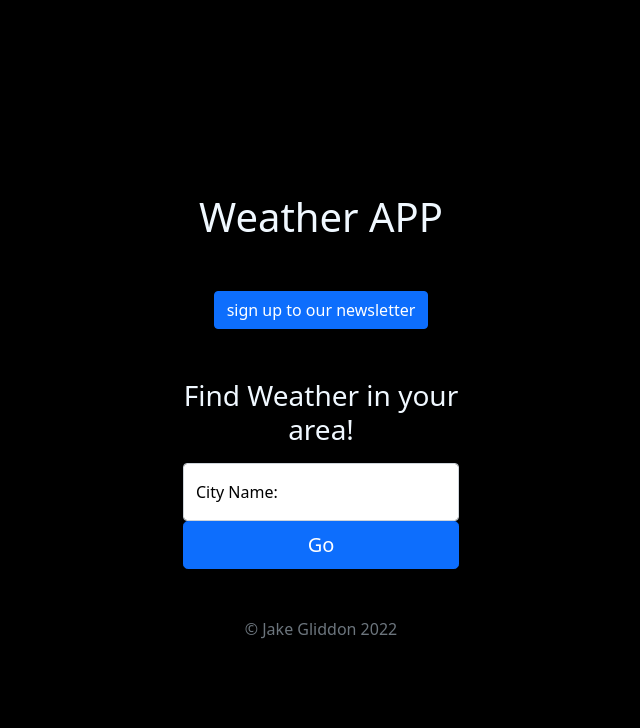
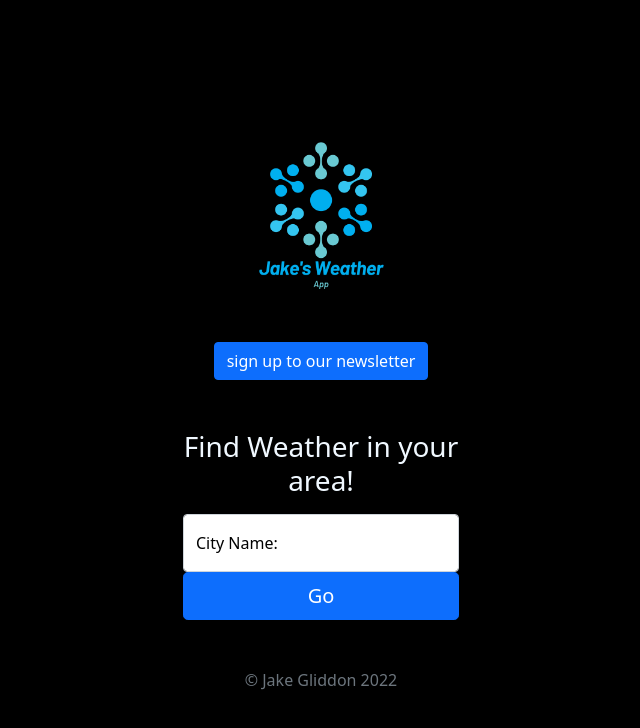
Before and after one commit to jake-gliddon/weather-app, a website: page index.html in a window 1280 px wide. Shown: the whole page, without its empty margins (319-959 px from the left). Drawn offline with nearby package versions, Linux system fonts and the light colour scheme.

Commit message:
first itiration commit

```diff
--- a/index.html
+++ b/index.html
@@ -23,7 +23,7 @@
 <main class="form-signin">
 
         <div class="container">
-            <h1 class="brand">Weather APP</h1>
+            <img class="brand" src="/images/JakeWeather.png" height="150px" width="150px">
             <button class="btn btn-primary"><a href="/signup" style="color: white; text-decoration: none; margin-bottom: 50px;">sign up to our newsletter</a></button>
             <form action="/" method="post">
                 <h1 class="h3 mb-3 fw-normal">Find Weather in your area!</h1>
```
Also changed, not shown: signup.html (+1 -0 lines), public/images/JakeWeather.png (added).
